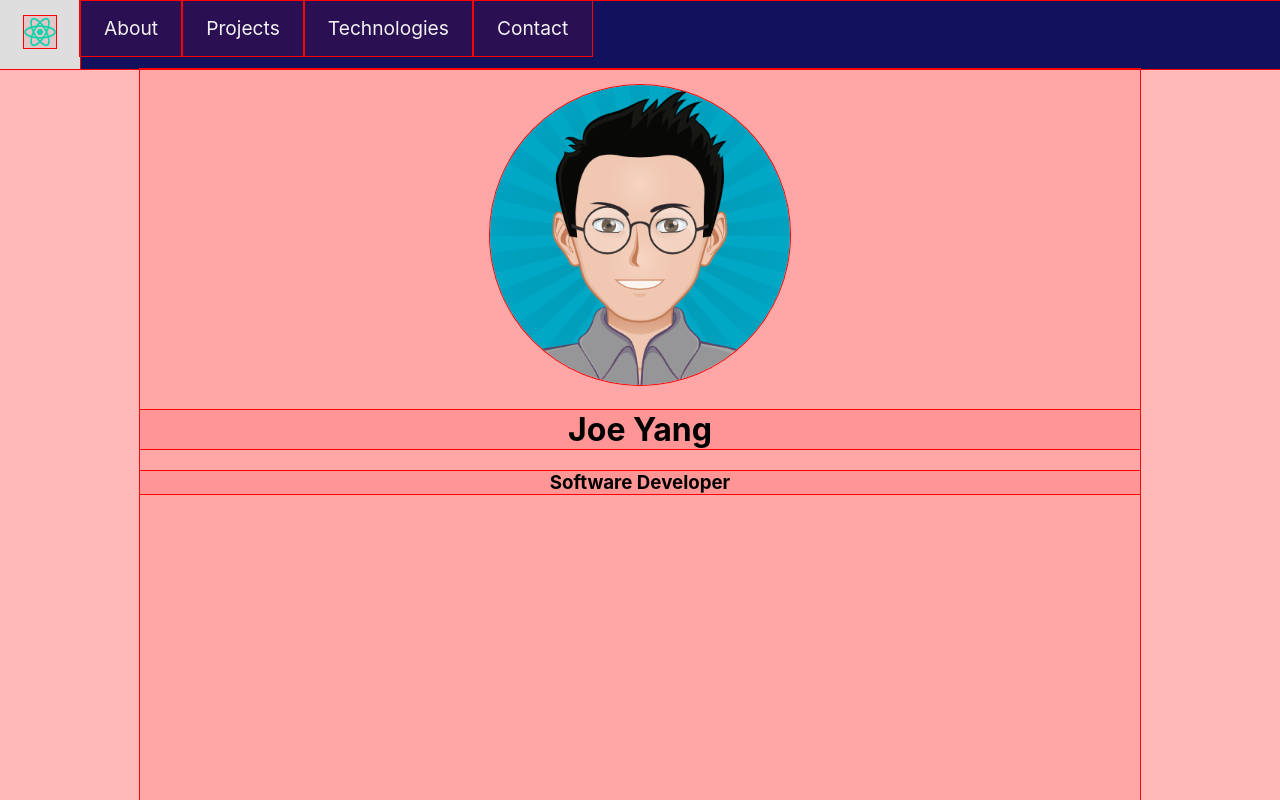
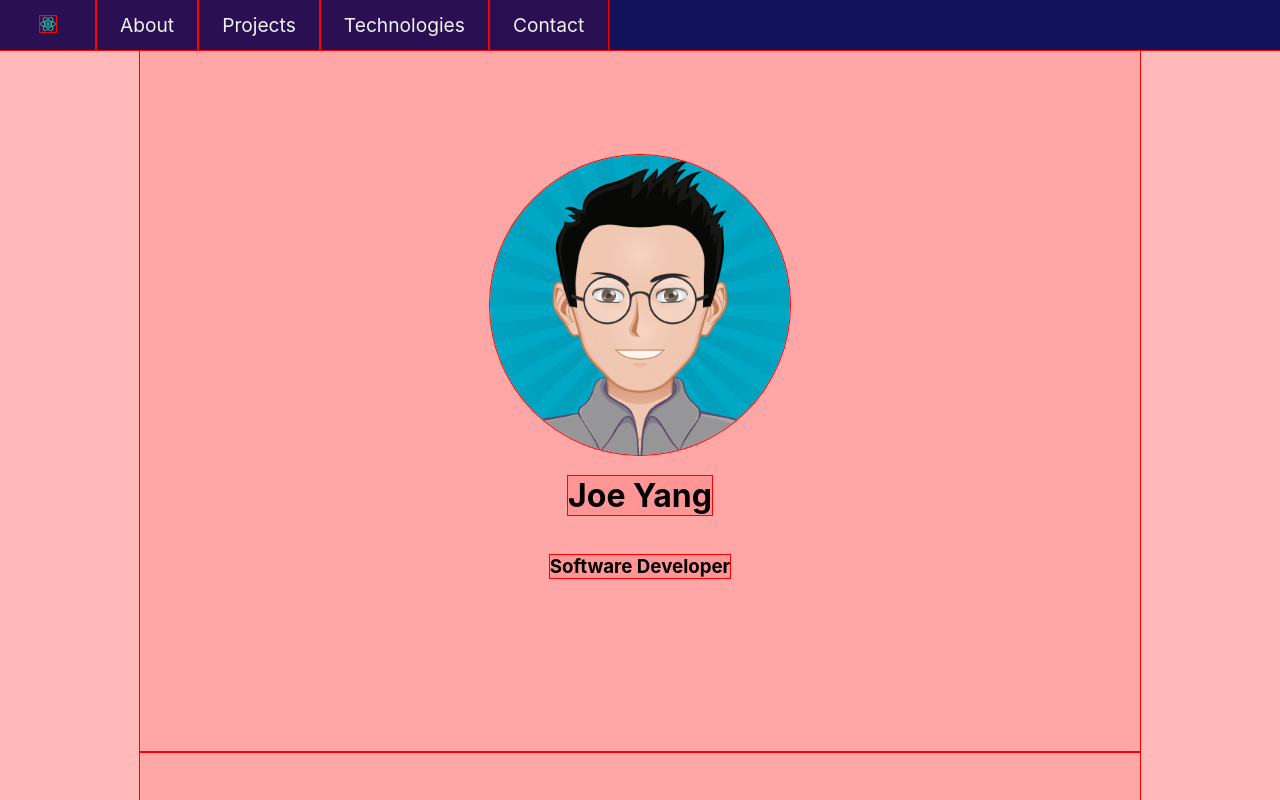
Before and after one commit to jyang81/portfolio-frontend, a React (Create React App) app: page / in a window 1280 px wide. Shown: the top 800 px of the page. Built offline with nearby package versions, Linux system fonts and the light colour scheme.

Commit message:
changed layout to flexbox

```diff
--- a/src/components/About.js
+++ b/src/components/About.js
@@ -4,6 +4,7 @@ const About = () => {
     return (
         <main>
             <h2>About Me</h2>
+            <p>I'm a graphic designer turned software developer who is driven by _____, believes in ______, and has a passion for ________. </p>
         </main>
     );
 };
--- a/src/components/Nav.js
+++ b/src/components/Nav.js
@@ -7,16 +7,14 @@ const Nav = () => {
 
             <a href="#home"><img src="logo192.png" className="logo" alt="Joe Yang logo" /></a>
 
+            <a href="#about">About</a>
+            <a href="#projects">Projects</a>
+            <a href="#tech">Technologies</a>
+            <a href="#contact">Contact</a>
+            {/* <a href="javascript:void(0);" class="icon" >
+                <i class="fa fa-bars"></i>
+            </a> */}
 
-            <div>
-                <a href="#about">About</a>
-                <a href="#projects">Projects</a>
-                <a href="#tech">Technologies</a>
-                <a href="#contact">Contact</a>
-                <a href="javascript:void(0);" class="icon" >
-                    <i class="fa fa-bars"></i>
-                </a>
-            </div>
         </nav>
     )
 }
--- a/src/index.css
+++ b/src/index.css
@@ -22,31 +22,37 @@ code {
 
 
 nav {
-  overflow: hidden;
+  display: flex;
+  flex-direction: row;
+  flex-wrap: no-wrap;
+  justify-content: flex-start;
+  align-items: center;
+  align-content: center;
   background: #12125c;
+  position: fixed;
+  width: 100vw;
 }
 
 nav .logo {
-  max-height: 2rem;
+  max-height: 1rem;
   /* float: left; */
-  margin: 0px;
-  padding: 0px;
+  margin: 0px 1rem;
+  padding: 0;
 }
 
 nav a {
-  float: left;
-  display: block;
+  /* float: left; */
+  /* display: block; */
   color: #f2f2f2;
-  text-align: center;
-  padding: 1rem 1.5rem;
+  /* text-align: center; */
+  padding: 0.8rem 1.5rem;
   text-decoration: none;
   font-size: 1.2rem;
   margin: 0;
 }
 
 nav a:hover {
-  background-color: #ddd;
-  color: black;
+  color: rgb(15, 237, 185);
 }
 
 nav a:active {
@@ -63,8 +69,14 @@ nav .icon {
 } */
 
 main {
-  text-align: center;
-  min-height: 100vh;
+  display: flex;
+  flex-direction: column;
+  flex-wrap: wrap;
+  justify-content: center;
+  align-items: center;
+  align-content: center;
+  /* text-align: center; */
+  min-height: 90vh;
   max-width: 1000px;
   margin: 0 auto;
   padding: 1rem 0;
```
Also changed, not shown: public/myAvatar_200x200.png (added).
